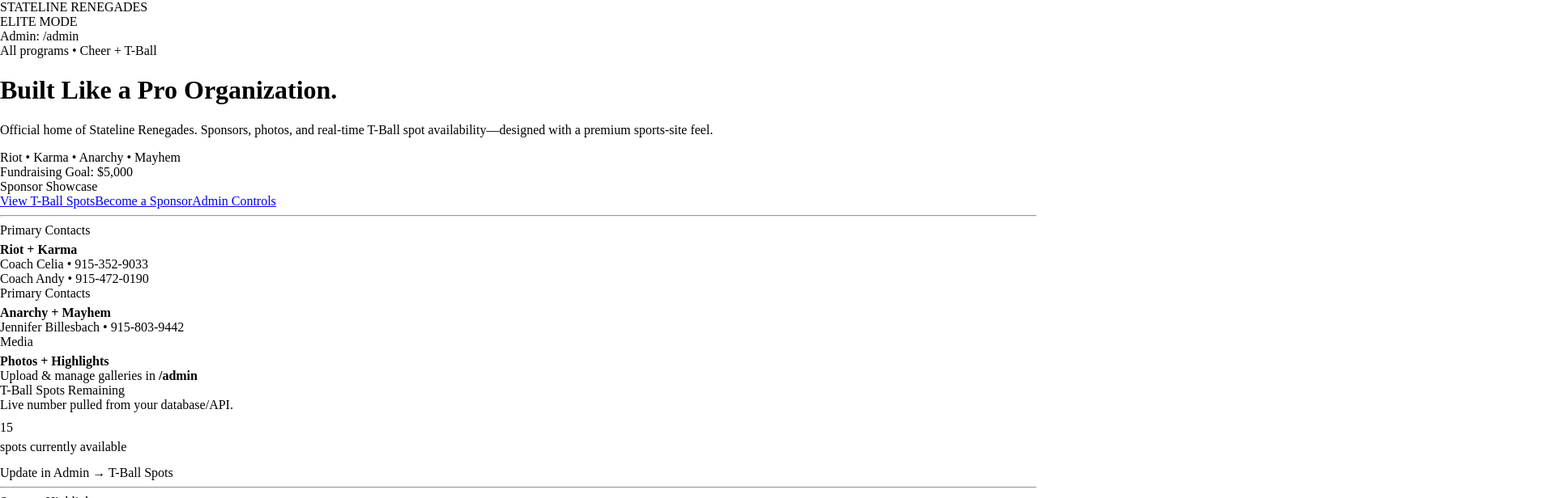
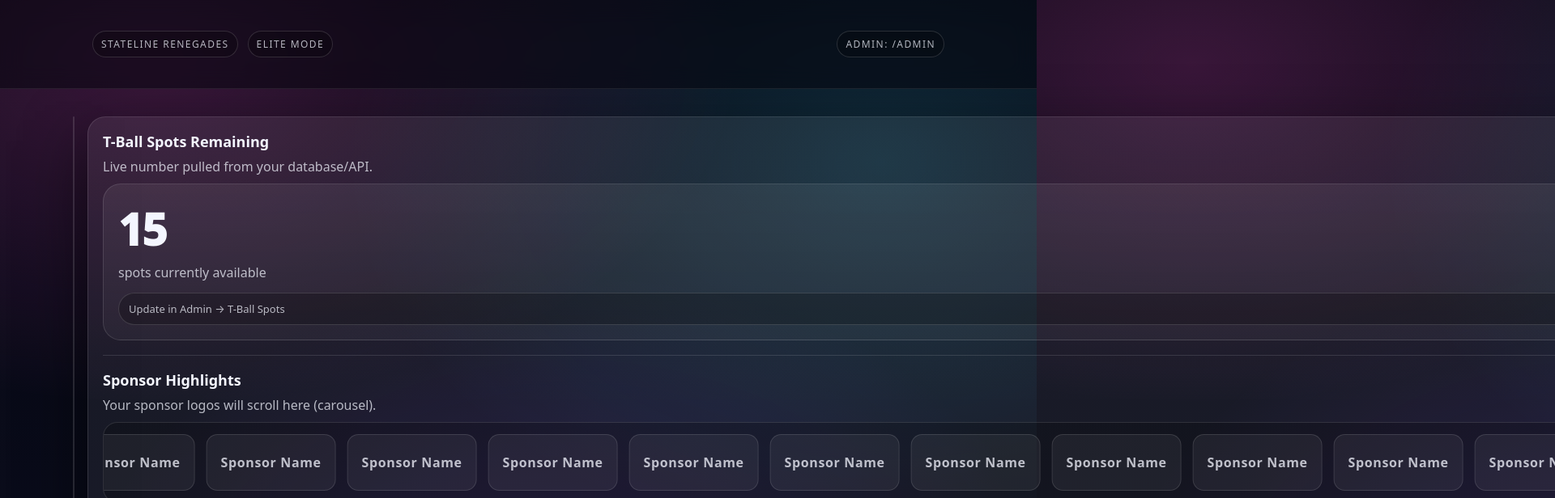
Before and after one commit to celiadelacruz89-gif/stateline-renegades, a Next.js app: page / in a window 1280 px wide. Shown: the top 616 px of the page at 81% size, 1920 px wide, since content can reach past the window. Built offline with nearby package versions, Linux system fonts and the light colour scheme; no server answers; the database is empty.

Commit message:
Update layout.tsx

```diff
--- a/app/layout.tsx
+++ b/app/layout.tsx
@@ -1,16 +1,19 @@
+import "./globals.css";
+
 export const metadata = {
   title: "Stateline Renegades",
-  description: "Elite Youth Cheer & T-Ball"
+  description: "Elite Youth Cheer & T-Ball",
 };
 
 export default function RootLayout({
-  children
+  children,
 }: {
   children: React.ReactNode;
 }) {
+
   return (
     <html lang="en">
-       <body style={{ margin: 0 }}>{children}</body>
-</html>
+      <body>{children}</body>
+    </html>
   );
 }
```
